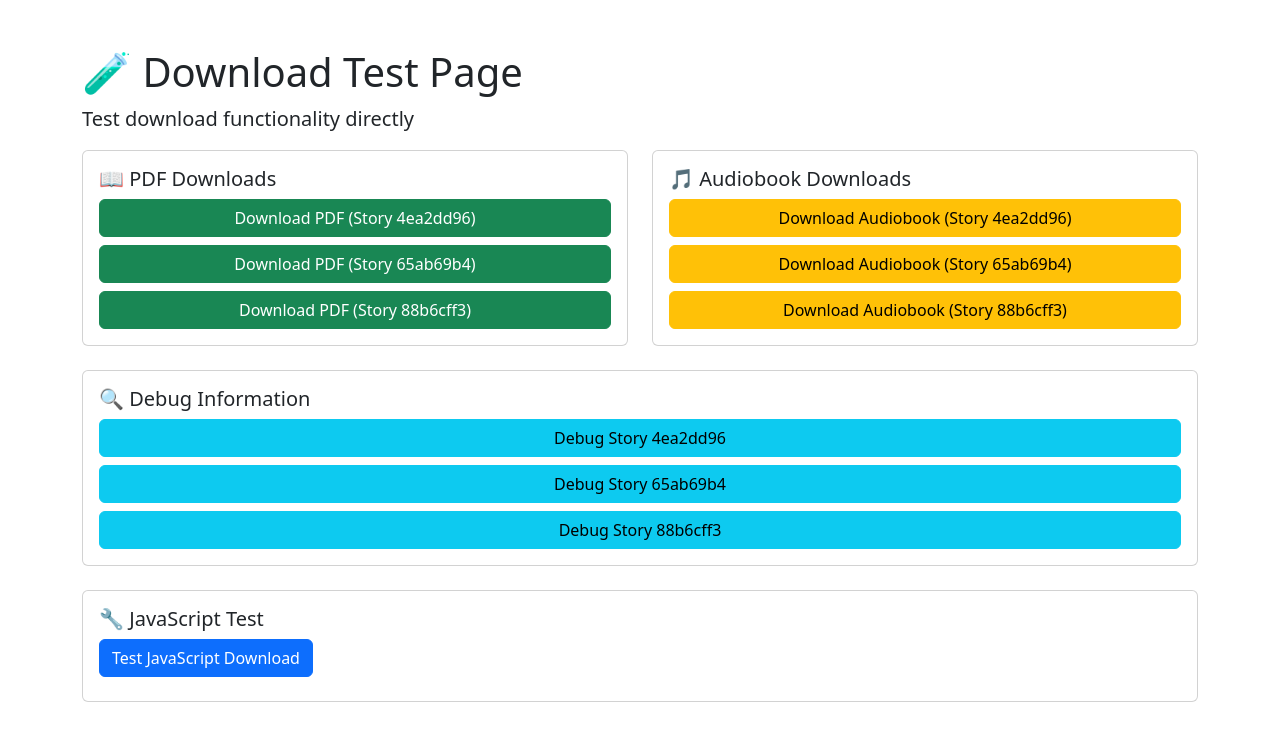
After one commit to shivamsinghtomar78/Story-Book, a Flask app: page /test-downloads in a window 1280 px wide. The commit adds this page. Shown: the top 741 px of the page. Run offline with Flask 3, Linux system fonts and the light colour scheme; some libraries are stand-ins or nearby versions.

Commit message:
initial commit

```diff
--- a/app.py
+++ b/app.py
@@ -25,9 +25,14 @@ app.secret_key = 'your-secret-key-here'  # Change this in production
 load_dotenv()
 OPENROUTER_API_KEY = os.getenv("OPENROUTER_API_KEY")
 REPLICATE_API_TOKEN = os.getenv("REPLICATE_API_TOKEN")
+HUGGINGFACEHUB_API_TOKEN = os.getenv("HUGGINGFACEHUB_API_TOKEN")
 
-if not OPENROUTER_API_KEY or not REPLICATE_API_TOKEN:
-    print("Warning: API keys missing. Ensure OPENROUTER_API_KEY and REPLICATE_API_TOKEN are in .env")
+if not OPENROUTER_API_KEY:
+    print("Warning: OPENROUTER_API_KEY missing in .env")
+if not REPLICATE_API_TOKEN:
+    print("Warning: REPLICATE_API_TOKEN missing in .env")
+if not HUGGINGFACEHUB_API_TOKEN:
+    print("Warning: HUGGINGFACEHUB_API_TOKEN missing in .env")
 
 # ----------------------
 # API Configuration
@@ -39,6 +44,10 @@ TTS_MODEL = "neversleep/night-tts"
 
 REPLICATE_HEADERS = {"Authorization": f"Token {REPLICATE_API_TOKEN}"}
 IMAGE_MODEL_VERSION = "black-forest-labs/flux-dev"
+
+# Hugging Face configuration
+HUGGINGFACE_HEADERS = {"Authorization": f"Bearer {HUGGINGFACEHUB_API_TOKEN}"}
+HUGGINGFACE_MODEL = "stabilityai/stable-diffusion-xl-base-1.0"
 
 # ----------------------
 # Story Generation Functions
@@ -70,27 +79,78 @@ def generate_story_pages(prompt):
         "messages": [
             {"role": "system", "content": system_message},
             {"role": "user", "content": f"Create a 5-page children's storybook about: {prompt}"},
-        ],
-        "response_format": {"type": "json_object"}
+        ]
     }
 
     resp = requests.post(url, headers=OPENROUTER_HEADERS, json=data)
     if resp.status_code == 200:
         try:
             content = resp.json()["choices"][0]["message"]["content"]
-            story_data = json.loads(content)
+            # Try to extract JSON from the response if it's embedded in text
+            if content.strip().startswith('{'):
+                story_data = json.loads(content)
+            else:
+                # Look for JSON within the text
+                import re
+                json_match = re.search(r'\{.*\}', content, re.DOTALL)
+                if json_match:
+                    story_data = json.loads(json_match.group())
+                else:
+                    raise RuntimeError("No valid JSON found in response")
             return story_data
-        except json.JSONDecodeError:
-            raise RuntimeError("Failed to parse story JSON response")
+        except json.JSONDecodeError as e:
+            raise RuntimeError(f"Failed to parse story JSON response: {e}\nContent: {content}")
     else:
         raise RuntimeError(f"Story generation failed: {resp.text}")
 
-def generate_page_image(character_description, page_text, page_number, story_id):
-    """Generate an image for a specific page with character consistency"""
-    print(f"\n🖼️ Generating image for page {page_number}")
+def generate_image_huggingface(prompt, filename="story.png"):
+    """Generate image using Hugging Face Stable Diffusion XL"""
+    print("\n🖼️ Image Generation via Hugging Face Stable Diffusion XL")
 
-    # Create a focused image prompt based on the page text and character description
-    image_prompt = f"Children's book illustration: {character_description} in a scene where {page_text}. Whimsical, colorful, cartoon style, suitable for children, consistent character design"
+    url = f"https://api-inference.huggingface.co/models/{HUGGINGFACE_MODEL}"
+
+    payload = {
+        "inputs": prompt,
+        "parameters": {
+            "num_inference_steps": 30,
+            "guidance_scale": 7.5,
+            "width": 1024,
+            "height": 768
+        }
+    }
+
+    try:
+        resp = requests.post(url, headers=HUGGINGFACE_HEADERS, json=payload)
+
+        if resp.status_code == 200:
+            # Save the image directly from response content
+            with open(filename, "wb") as f:
+                f.write(resp.content)
+            print(f"✅ Hugging Face image saved as {filename}")
+            return filename
+        else:
+            print(f"❌ Hugging Face image generation failed: {resp.status_code} - {resp.text}")
+            return None
+
+    except Exception as e:
+        print(f"❌ Hugging Face image generation error: {e}")
+        return None
+
+def generate_image(story_text, filename="story.png"):
+    """Generate image with Hugging Face primary and Replicate fallback"""
+
+    # Create a focused prompt based on story content
+    image_prompt = f"Children's storybook illustration: {story_text}. Whimsical, colorful, cartoon style, fairy tale atmosphere, beautiful lighting, suitable for children"
+
+    # Try Hugging Face first (free and reliable)
+    print("Trying Hugging Face Stable Diffusion XL...")
+    hf_result = generate_image_huggingface(image_prompt, filename)
+    if hf_result:
+        return hf_result
+
+    # Fallback to Replicate if Hugging Face fails
+    print("Hugging Face failed, trying Replicate as fallback...")
+    print("\n🖼️ Image Generation via Replicate (Fallback)")
 
     url = f"https://api.replicate.com/v1/models/{IMAGE_MODEL_VERSION}/predictions"
     payload = {
@@ -118,25 +178,59 @@ def generate_page_image(character_description, page_text, page_number, story_id)
         if prediction["status"] == "succeeded":
             image_url = prediction["output"][0] if isinstance(prediction["output"], list) else prediction["output"]
             image_data = requests.get(image_url).content
-
-            filename = f"page_{page_number}_{story_id}.png"
-            filepath = os.path.join("uploads", filename)
-
-            with open(filepath, "wb") as f:
+            with open(filename, "wb") as f:
                 f.write(image_data)
-            print(f"✅ Image saved as {filepath}")
-            return filepath
+            print(f"✅ Replicate image saved as {filename}")
+            return filename
         else:
-            print("❌ Image generation failed:", prediction.get("error", prediction))
+            print("❌ Replicate image generation failed:", prediction.get("error", prediction))
             return None
     else:
-        print("❌ Failed to start image generation:", resp.text)
+        print("❌ Failed to start Replicate image generation:", resp.text)
+        return None
+
+def generate_page_image(character_description, page_text, page_number, story_id):
+    """Generate an image for a specific page using the working generate_image function"""
+    print(f"\n🖼️ Generating image for page {page_number}")
+
+    filename = f"page_{page_number}_{story_id}.png"
+    filepath = os.path.join("uploads", filename)
+
+    # Use the working generate_image function
+    result = generate_image(page_text, filepath)
+
+    if result:
+        print(f"✅ Image saved as {filepath}")
+        return filepath
+    else:
+        print(f"❌ Image generation failed for page {page_number}")
+        return None
+
+def try_fallback_tts(text, filename):
+    """Try a simple fallback TTS method if the primary one fails"""
+    print("Attempting fallback TTS solution...")
+    try:
+        # Try using gTTS (Google Text-to-Speech) as a fallback
+        from gtts import gTTS
+        tts = gTTS(text=text, lang='en', slow=False)
+        tts.save(filename)
+        print(f"✅ Fallback speech saved as {filename}")
+        return filename
+    except ImportError:
+        print("❌ gTTS not installed. Install with: pip install gtts")
+        return None
+    except Exception as e:
+        print(f"❌ Fallback TTS also failed: {e}")
         return None
 
 def generate_speech_for_page(text, page_number, story_id):
-    """Generate speech for a specific page"""
+    """Generate speech for a specific page with fallback support"""
     print(f"\n🔊 Generating TTS for page {page_number}")
 
+    filename = f"page_{page_number}_{story_id}.wav"
+    filepath = os.path.join("uploads", filename)
+
+    # Try primary TTS method first (OpenRouter)
     url = "https://openrouter.ai/api/v1/audio/speech"
     data = {
         "model": TTS_MODEL,
@@ -146,16 +240,25 @@ def generate_speech_for_page(text, page_number, story_id):
 
     resp = requests.post(url, headers=OPENROUTER_HEADERS, json=data)
     if resp.status_code == 200:
-        filename = f"page_{page_number}_{story_id}.wav"
-        filepath = os.path.join("uploads", filename)
-
         with open(filepath, "wb") as f:
             f.write(resp.content)
-        print(f"✅ Speech saved as {filepath}")
+        print(f"✅ Primary TTS speech saved as {filepath}")
         return filepath
     else:
-        print("❌ TTS generation failed:", resp.text)
-        return None
+        print(f"❌ Primary TTS failed: {resp.text}")
+        print("Trying fallback TTS method...")
+
+        # Try fallback TTS (gTTS)
+        # For gTTS, we need to use .mp3 extension
+        fallback_filename = f"page_{page_number}_{story_id}.mp3"
+        fallback_filepath = os.path.join("uploads", fallback_filename)
+
+        result = try_fallback_tts(text, fallback_filepath)
+        if result:
+            return fallback_filepath
+        else:
+            print(f"❌ All TTS methods failed for page {page_number}")
+            return None
 
 def create_storybook_pdf(story_data, image_paths, story_id):
     """Create a PDF storybook combining text and images"""
@@ -225,6 +328,10 @@ def create_storybook_pdf(story_data, image_paths, story_id):
 def home():
     return render_template('index.html')
 
+@app.route('/test-downloads')
+def test_downloads():
+    return render_template('test_downloads.html')
+
 @app.route('/generate', methods=['POST'])
 def generate_storybook():
     try:
@@ -274,8 +381,10 @@ def generate_storybook():
         return jsonify({
             'success': True,
             'story_id': story_id,
-            'pdf_url': f'/download/{os.path.basename(pdf_path)}',
-            'reader_url': f'/reader/{story_id}'
+            'pdf_url': f'/download-pdf/{story_id}',
+            'audiobook_url': f'/download-audiobook/{story_id}',
+            'reader_url': f'/reader/{story_id}',
+            'legacy_pdf_url': f'/download/{os.path.basename(pdf_path)}'
         })
 
     except Exception as e:
@@ -284,9 +393,81 @@ def generate_storybook():
 @app.route('/download/<filename>')
 def download_file(filename):
     try:
-        return send_file(os.path.join("uploads", filename), as_attachment=True)
-    except FileNotFoundError:
-        return "File not found", 404
+        filepath = os.path.join("uploads", filename)
+        if not os.path.exists(filepath):
+            return "File not found", 404
+
+        # Determine the appropriate mimetype
+        if filename.lower().endswith('.pdf'):
+            mimetype = 'application/pdf'
+        elif filename.lower().endswith('.mp3'):
+            mimetype = 'audio/mpeg'
+        elif filename.lower().endswith('.wav'):
+            mimetype = 'audio/wav'
+        elif filename.lower().endswith('.zip'):
+            mimetype = 'application/zip'
+        else:
+            mimetype = 'application/octet-stream'
+
+        return send_file(filepath, as_attachment=True, mimetype=mimetype)
+    except Exception as e:
+        return f"Download error: {str(e)}", 500
+
+@app.route('/download-pdf/<story_id>')
+def download_pdf(story_id):
+    try:
+        pdf_filename = f"storybook_{story_id}.pdf"
+        filepath = os.path.join("uploads", pdf_filename)
+        if not os.path.exists(filepath):
+            return "PDF not found", 404
+        # Use download_name for better filename control
+        try:
+            return send_file(filepath,
+                            as_attachment=True,
+                            download_name=f"storybook_{story_id}.pdf",
+                            mimetype='application/pdf')
+        except TypeError:
+            # Fallback for older Flask versions
+            return send_file(filepath,
+                            as_attachment=True,
+                            attachment_filename=f"storybook_{story_id}.pdf",
+                            mimetype='application/pdf')
+    except Exception as e:
+        return f"PDF download error: {str(e)}", 500
+
+@app.route('/download-audiobook/<story_id>')
+def download_audiobook(story_id):
+    try:
+        import zipfile
+        import tempfile
+
+        # Create a temporary zip file
+        temp_zip = tempfile.NamedTemporaryFile(delete=False, suffix='.zip')
+
+        with zipfile.ZipFile(temp_zip.name, 'w') as zip_file:
+            # Add all audio files for this story
+            for i in range(1, 6):  # Pages 1-5
+                audio_file = f"page_{i}_{story_id}.mp3"
+                audio_path = os.path.join("uploads", audio_file)
+                if os.path.exists(audio_path):
+                    zip_file.write(audio_path, f"Page_{i}.mp3")
+
+        temp_zip.close()
+
+        # Use attachment_filename for older Flask versions compatibility
+        try:
+            return send_file(temp_zip.name,
+                            as_attachment=True,
+                            download_name=f"audiobook_{story_id}.zip",
+                            mimetype='application/zip')
+        except TypeError:
+            # Fallback for older Flask versions
+            return send_file(temp_zip.name,
+                            as_attachment=True,
+                            attachment_filename=f"audiobook_{story_id}.zip",
+                            mimetype='application/zip')
+    except Exception as e:
+        return f"Audiobook download error: {str(e)}", 500
 
 @app.route('/reader/<story_id>')
 def story_reader(story_id):
@@ -306,7 +487,13 @@ def story_reader(story_id):
 @app.route('/audio/<filename>')
 def serve_audio(filename):
     try:
-        return send_file(os.path.join("uploads", filename), mimetype="audio/wav")
+        filepath = os.path.join("uploads", filename)
+        # Determine MIME type based on file extension
+        if filename.lower().endswith('.mp3'):
+            mimetype = "audio/mpeg"
+        else:
+            mimetype = "audio/wav"
+        return send_file(filepath, mimetype=mimetype)
     except FileNotFoundError:
         return "Audio file not found", 404
 
@@ -317,6 +504,48 @@ def serve_image(filename):
     except FileNotFoundError:
         return "Image file not found", 404
 
+@app.route('/debug/<story_id>')
+def debug_story(story_id):
+    """Debug route to check story files"""
+    try:
+        uploads_dir = "uploads"
+        debug_info = {
+            "story_id": story_id,
+            "files": {},
+            "urls": {}
+        }
+
+        # Check PDF
+        pdf_file = f"storybook_{story_id}.pdf"
+        pdf_path = os.path.join(uploads_dir, pdf_file)
+        debug_info["files"]["pdf"] = {
+            "filename": pdf_file,
+            "exists": os.path.exists(pdf_path),
+            "size": os.path.getsize(pdf_path) if os.path.exists(pdf_path) else 0
+        }
+
+        # Check audio files
+        debug_info["files"]["audio"] = {}
+        for i in range(1, 6):
+            audio_file = f"page_{i}_{story_id}.mp3"
+            audio_path = os.path.join(uploads_dir, audio_file)
+            debug_info["files"]["audio"][f"page_{i}"] = {
+                "filename": audio_file,
+                "exists": os.path.exists(audio_path),
+                "size": os.path.getsize(audio_path) if os.path.exists(audio_path) else 0
+            }
+
+        # Generate URLs
+        debug_info["urls"] = {
+            "pdf_download": f"/download-pdf/{story_id}",
+            "audiobook_download": f"/download-audiobook/{story_id}",
+            "reader": f"/reader/{story_id}"
+        }
+
+        return jsonify(debug_info)
+    except Exception as e:
+        return jsonify({"error": str(e)}), 500
+
 if __name__ == '__main__':
     # Ensure uploads directory exists
     os.makedirs('uploads', exist_ok=True)
--- a/requirements.txt
+++ b/requirements.txt
@@ -2,6 +2,5 @@ Flask==3.0.0
 requests==2.31.0
 python-dotenv==1.0.0
 reportlab==4.0.8
-Pillow==10.1.0
-uuid==1.30
+Pillow>=10.4.0
 Werkzeug==3.0.1
--- /dev/null
+++ b/templates/test_downloads.html
@@ -0,0 +1,103 @@
+<!DOCTYPE html>
+<html lang="en">
+<head>
+    <meta charset="UTF-8">
+    <meta name="viewport" content="width=device-width, initial-scale=1.0">
+    <title>Download Test Page</title>
+    <link href="https://cdn.jsdelivr.net/npm/bootstrap@5.3.0/dist/css/bootstrap.min.css" rel="stylesheet">
+</head>
+<body>
+    <div class="container mt-5">
+        <h1>🧪 Download Test Page</h1>
+        <p class="lead">Test download functionality directly</p>
+
+        <div class="row">
+            <div class="col-md-6">
+                <div class="card">
+                    <div class="card-body">
+                        <h5 class="card-title">📖 PDF Downloads</h5>
+                        <div class="d-grid gap-2">
+                            <a href="/download-pdf/4ea2dd96" class="btn btn-success" download="test_storybook.pdf">Download PDF (Story 4ea2dd96)</a>
+                            <a href="/download-pdf/65ab69b4" class="btn btn-success" download="test_storybook.pdf">Download PDF (Story 65ab69b4)</a>
+                            <a href="/download-pdf/88b6cff3" class="btn btn-success" download="test_storybook.pdf">Download PDF (Story 88b6cff3)</a>
+                        </div>
+                    </div>
+                </div>
+            </div>
+
+            <div class="col-md-6">
+                <div class="card">
+                    <div class="card-body">
+                        <h5 class="card-title">🎵 Audiobook Downloads</h5>
+                        <div class="d-grid gap-2">
+                            <a href="/download-audiobook/4ea2dd96" class="btn btn-warning" download="test_audiobook.zip">Download Audiobook (Story 4ea2dd96)</a>
+                            <a href="/download-audiobook/65ab69b4" class="btn btn-warning" download="test_audiobook.zip">Download Audiobook (Story 65ab69b4)</a>
+                            <a href="/download-audiobook/88b6cff3" class="btn btn-warning" download="test_audiobook.zip">Download Audiobook (Story 88b6cff3)</a>
+                        </div>
+                    </div>
+                </div>
+            </div>
+        </div>
+
+        <div class="row mt-4">
+            <div class="col-md-12">
+                <div class="card">
+                    <div class="card-body">
+                        <h5 class="card-title">🔍 Debug Information</h5>
+                        <div class="d-grid gap-2">
+                            <a href="/debug/4ea2dd96" class="btn btn-info" target="_blank">Debug Story 4ea2dd96</a>
+                            <a href="/debug/65ab69b4" class="btn btn-info" target="_blank">Debug Story 65ab69b4</a>
+                            <a href="/debug/88b6cff3" class="btn btn-info" target="_blank">Debug Story 88b6cff3</a>
+                        </div>
+                    </div>
+                </div>
+            </div>
+        </div>
+
+        <div class="row mt-4">
+            <div class="col-md-12">
+                <div class="card">
+                    <div class="card-body">
+                        <h5 class="card-title">🔧 JavaScript Test</h5>
+                        <button class="btn btn-primary" onclick="testDownload()">Test JavaScript Download</button>
+                        <div id="testResult" class="mt-2"></div>
+                    </div>
+                </div>
+            </div>
+        </div>
+    </div>
+
+    <script>
+    function testDownload() {
+        const resultDiv = document.getElementById('testResult');
+        resultDiv.innerHTML = '<div class="spinner-border spinner-border-sm me-2"></div>Testing...';
+
+        // Test PDF download
+        fetch('/download-pdf/4ea2dd96')
+        .then(response => {
+            if (response.ok) {
+                return response.blob();
+            } else {
+                throw new Error(`HTTP ${response.status}: ${response.statusText}`);
+            }
+        })
+        .then(blob => {
+            // Create download link
+            const url = window.URL.createObjectURL(blob);
+            const a = document.createElement('a');
+            a.href = url;
+            a.download = 'test_storybook.pdf';
+            document.body.appendChild(a);
+            a.click();
+            window.URL.revokeObjectURL(url);
+            document.body.removeChild(a);
+
+            resultDiv.innerHTML = `<div class="alert alert-success">✅ PDF download successful! Size: ${blob.size} bytes</div>`;
+        })
+        .catch(error => {
+            resultDiv.innerHTML = `<div class="alert alert-danger">❌ Download failed: ${error.message}</div>`;
+        });
+    }
+    </script>
+</body>
+</html>
```
Also changed, not shown: WARP.md (added, +126 -0 lines), templates/index.html (+83 -2 lines).
